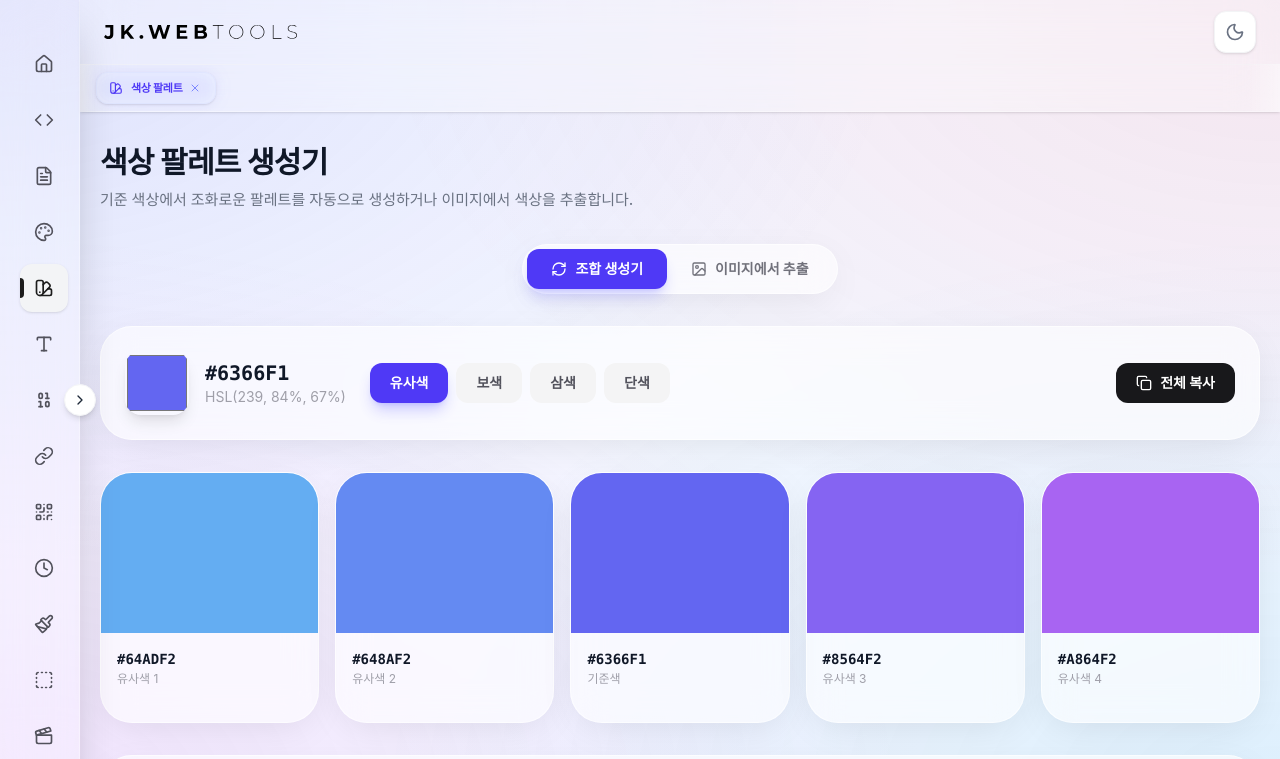
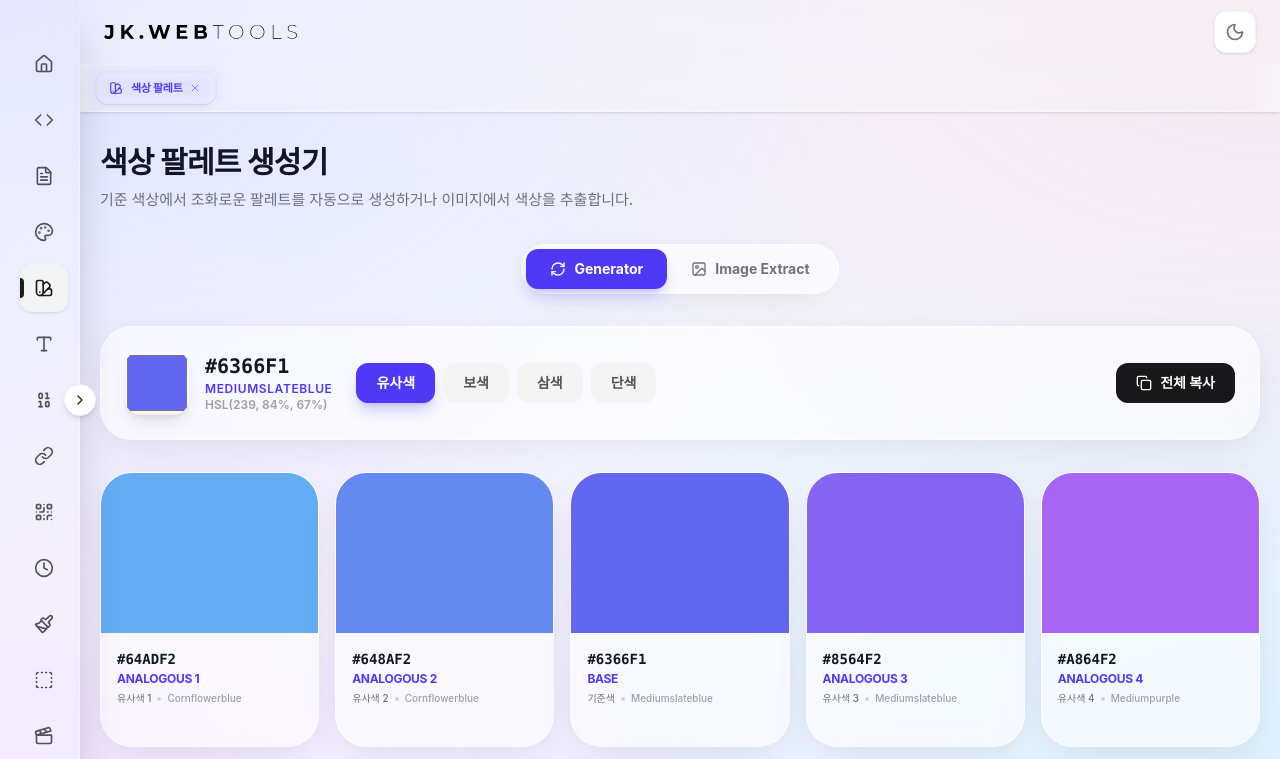
Before and after one commit to lebass98/web_guide, a Next.js app: page /tools/color-palette in a window 1280 px wide. Shown: the top 759 px of the page. Built offline with nearby package versions, Linux system fonts and the light colour scheme; a web font is replaced by a local one.

Commit message:
feat: 번역 매핑 및 CSS 색상 일치를 통해 컬러 팔레트에 영어 이름 지원 추가

```diff
--- a/src/app/tools/color-palette/page.tsx
+++ b/src/app/tools/color-palette/page.tsx
@@ -8,6 +8,90 @@ import { useToast } from "@/components/providers/ToastProvider";
 interface PaletteColor {
     hex: string;
     name: string;
+    enName: string;
+}
+
+const NAME_TRANSLATIONS: Record<string, string> = {
+    "기준색": "Base",
+    "유사색 1": "Analogous 1",
+    "유사색 2": "Analogous 2",
+    "유사색 3": "Analogous 3",
+    "유사색 4": "Analogous 4",
+    "밝은 색": "Light",
+    "어두운 색": "Dark",
+    "보색 (밝음)": "Comp (Light)",
+    "보색": "Complementary",
+    "삼각 2": "Triadic 2",
+    "삼각 3": "Triadic 3",
+    "추가색 1": "Add 1",
+    "추가색 2": "Add 2",
+    "가장 밝음": "Lightest",
+    "밝음": "Light",
+    "어두움": "Dark",
+    "가장 어두움": "Darkest",
+    "메인 색상 1": "Main 1",
+    "메인 색상 2": "Main 2",
+    "보조 색상 1": "Sec 1",
+    "보조 색상 2": "Sec 2",
+    "포인트 색상": "Accent",
+};
+
+const CSS_COLOR_NAMES: Record<string, string> = {
+    aliceblue: "#f0f8ff", antiquewhite: "#faebd7", aqua: "#00ffff", aquamarine: "#7fffd4", azure: "#f0ffff",
+    beige: "#f5f5dc", bisque: "#ffe4c4", black: "#000000", blanchedalmond: "#ffebcd", blue: "#0000ff",
+    blueviolet: "#8a2be2", brown: "#a52a2a", burlywood: "#deb887", cadetblue: "#5f9ea0", chartreuse: "#7fff00",
+    chocolate: "#d2691e", coral: "#ff7f50", cornflowerblue: "#6495ed", cornsilk: "#fff8dc", crimson: "#dc143c",
+    cyan: "#00ffff", darkblue: "#00008b", darkcyan: "#008b8b", darkgoldenrod: "#b8860b", darkgray: "#a9a9a9",
+    darkgreen: "#006400", darkgrey: "#a9a9a9", darkkhaki: "#bdb76b", darkmagenta: "#8b008b", darkolivegreen: "#556b2f",
+    darkorange: "#ff8c00", darkorchid: "#9932cc", darkred: "#8b0000", darksalmon: "#e9967a", darkseagreen: "#8fbc8f",
+    darkslateblue: "#483d8b", darkslategray: "#2f4f4f", darkslategrey: "#2f4f4f", darkturquoise: "#00ced1", darkviolet: "#9400d3",
+    deeppink: "#ff1493", deepskyblue: "#00bfff", dimgray: "#696969", dimgrey: "#696969", dodgerblue: "#1e90ff",
+    firebrick: "#b22222", floralwhite: "#fffaf0", forestgreen: "#228b22", fuchsia: "#ff00ff", gainsboro: "#dcdcdc",
+    ghostwhite: "#f8f8ff", gold: "#ffd700", goldenrod: "#daa520", gray: "#808080", green: "#008000",
+    greenyellow: "#adff2f", grey: "#808080", honeydew: "#f0fff0", hotpink: "#ff69b4", indianred: "#cd5c5c",
+    indigo: "#4b0082", ivory: "#fffff0", khaki: "#f0e68c", lavender: "#e6e6fa", lavenderblush: "#fff0f5",
+    lawngreen: "#7cfc00", lemonchiffon: "#fffacd", lightblue: "#add8e6", lightcoral: "#f08080", lightcyan: "#e0ffff",
+    lightgoldenrodyellow: "#fafad2", lightgray: "#d3d3d3", lightgreen: "#90ee90", lightgrey: "#d3d3d3", lightpink: "#ffb6c1",
+    lightsalmon: "#ffa07a", lightseagreen: "#20b2aa", lightskyblue: "#87ceeb", lightslategray: "#778899", lightslategrey: "#778899",
+    lightsteelblue: "#b0c4de", lightyellow: "#ffffe0", lime: "#00ff00", limegreen: "#32cd32", linen: "#faf0e6",
+    magenta: "#ff00ff", maroon: "#800000", mediumaquamarine: "#66cdaa", mediumblue: "#0000cd", mediumorchid: "#ba55d3",
+    mediumpurple: "#9370db", mediumseagreen: "#3cb371", mediumslateblue: "#7b68ee", mediumspringgreen: "#00fa9a", mediumturquoise: "#48d1cc",
+    mediumvioletred: "#c71585", midnightblue: "#191970", mintcream: "#f5fffa", mistyrose: "#ffe4e1", moccasin: "#ffe4b5",
+    navajowhite: "#ffdead", navy: "#000080", oldlace: "#fdf5e6", olive: "#808000", olivedrab: "#6b8e23",
+    orange: "#ffa500", orangered: "#ff4500", orchid: "#da70d6", palegoldenrod: "#eee8aa", palegreen: "#98fb98",
+    paleturquoise: "#afeeee", palevioletred: "#db7093", papayawhip: "#ffefd5", peachpuff: "#ffdab9", peru: "#cd853f",
+    pink: "#ffc0cb", plum: "#dda0dd", powderblue: "#b0e0e6", purple: "#800080", rebeccapurple: "#663399",
+    red: "#ff0000", rosybrown: "#bc8f8f", royalblue: "#4169e1", saddlebrown: "#8b4513", salmon: "#fa8072",
+    sandybrown: "#f4a460", seagreen: "#2e8b57", seashell: "#fff5ee", sienna: "#a0522d", silver: "#c0c0c0",
+    skyblue: "#87ceeb", slateblue: "#6a5acd", slategray: "#708090", slategrey: "#708090", snow: "#fffafa",
+    springgreen: "#00ff7f", steelblue: "#4682b4", tan: "#d2b48c", teal: "#008080", thistle: "#d8bfd8",
+    tomato: "#ff6347", turquoise: "#40e0d0", violet: "#ee82ee", wheat: "#f5deb3", white: "#ffffff",
+    whitesmoke: "#f5f5f5", yellow: "#ffff00", yellowgreen: "#9acd32"
+};
+
+function getClosestColorName(hex: string): string {
+    const r1 = parseInt(hex.slice(1, 3), 16);
+    const g1 = parseInt(hex.slice(3, 5), 16);
+    const b1 = parseInt(hex.slice(5, 7), 16);
+
+    let minDistance = Infinity;
+    let closestName = "Unknown";
+
+    for (const [name, colorHex] of Object.entries(CSS_COLOR_NAMES)) {
+        const r2 = parseInt(colorHex.slice(1, 3), 16);
+        const g2 = parseInt(colorHex.slice(3, 5), 16);
+        const b2 = parseInt(colorHex.slice(5, 7), 16);
+
+        const distance = Math.sqrt(
+            Math.pow(r2 - r1, 2) + Math.pow(g2 - g1, 2) + Math.pow(b2 - b1, 2)
+        );
+
+        if (distance < minDistance) {
+            minDistance = distance;
+            closestName = name.charAt(0).toUpperCase() + name.slice(1);
+        }
+    }
+    return closestName;
 }
 
 function hexToHsl(hex: string): [number, number, number] {
@@ -40,41 +124,47 @@ function hslToHex(h: number, s: number, l: number): string {
 
 function generatePalette(baseHex: string, type: string): PaletteColor[] {
     const [h, s, l] = hexToHsl(baseHex);
+    const createColor = (hex: string, name: string): PaletteColor => ({
+        hex,
+        name,
+        enName: NAME_TRANSLATIONS[name] || getClosestColorName(hex)
+    });
+
     switch (type) {
         case "analogous":
             return [
-                { hex: hslToHex((h - 30 + 360) % 360, s, l), name: "유사색 1" },
-                { hex: hslToHex((h - 15 + 360) % 360, s, l), name: "유사색 2" },
-                { hex: baseHex, name: "기준색" },
-                { hex: hslToHex((h + 15) % 360, s, l), name: "유사색 3" },
-                { hex: hslToHex((h + 30) % 360, s, l), name: "유사색 4" },
+                createColor(hslToHex((h - 30 + 360) % 360, s, l), "유사색 1"),
+                createColor(hslToHex((h - 15 + 360) % 360, s, l), "유사색 2"),
+                createColor(baseHex, "기준색"),
+                createColor(hslToHex((h + 15) % 360, s, l), "유사색 3"),
+                createColor(hslToHex((h + 30) % 360, s, l), "유사색 4"),
             ];
         case "complementary":
             return [
-                { hex: hslToHex(h, s, Math.min(l + 20, 95)), name: "밝은 색" },
-                { hex: baseHex, name: "기준색" },
-                { hex: hslToHex(h, s, Math.max(l - 20, 5)), name: "어두운 색" },
-                { hex: hslToHex((h + 180) % 360, s, Math.min(l + 10, 90)), name: "보색 (밝음)" },
-                { hex: hslToHex((h + 180) % 360, s, l), name: "보색" },
+                createColor(hslToHex(h, s, Math.min(l + 20, 95)), "밝은 색"),
+                createColor(baseHex, "기준색"),
+                createColor(hslToHex(h, s, Math.max(l - 20, 5)), "어두운 색"),
+                createColor(hslToHex((h + 180) % 360, s, Math.min(l + 10, 90)), "보색 (밝음)"),
+                createColor(hslToHex((h + 180) % 360, s, l), "보색"),
             ];
         case "triadic":
             return [
-                { hex: baseHex, name: "기준색" },
-                { hex: hslToHex((h + 120) % 360, s, l), name: "삼각 2" },
-                { hex: hslToHex((h + 240) % 360, s, l), name: "삼각 3" },
-                { hex: hslToHex((h + 60) % 360, s, l), name: "추가색 1" },
-                { hex: hslToHex((h + 180) % 360, s, l), name: "추가색 2" },
+                createColor(baseHex, "기준색"),
+                createColor(hslToHex((h + 120) % 360, s, l), "삼각 2"),
+                createColor(hslToHex((h + 240) % 360, s, l), "삼각 3"),
+                createColor(hslToHex((h + 60) % 360, s, l), "추가색 1"),
+                createColor(hslToHex((h + 180) % 360, s, l), "추가색 2"),
             ];
         case "monochromatic":
             return [
-                { hex: hslToHex(h, s, 90), name: "가장 밝음" },
-                { hex: hslToHex(h, s, 70), name: "밝음" },
-                { hex: baseHex, name: "기준색" },
-                { hex: hslToHex(h, s, Math.max(l - 20, 15)), name: "어두움" },
-                { hex: hslToHex(h, s, Math.max(l - 40, 5)), name: "가장 어두움" },
+                createColor(hslToHex(h, s, 90), "가장 밝음"),
+                createColor(hslToHex(h, s, 70), "밝음"),
+                createColor(baseHex, "기준색"),
+                createColor(hslToHex(h, s, Math.max(l - 20, 15)), "어두움"),
+                createColor(hslToHex(h, s, Math.max(l - 40, 5)), "가장 어두움"),
             ];
         default:
-            return [{ hex: baseHex, name: "기준색" }];
+            return [createColor(baseHex, "기준색")];
     }
 }
 
@@ -126,7 +216,12 @@ function extractColorsFromData(dataUrl: string): Promise<PaletteColor[]> {
                 const g = Math.round(bucket.g / bucket.count);
                 const b = Math.round(bucket.b / bucket.count);
                 const hex = "#" + [r, g, b].map(x => x.toString(16).padStart(2, "0")).join("");
-                results.push({ hex, name: names[results.length] });
+                const name = names[results.length];
+                results.push({
+                    hex,
+                    name,
+                    enName: NAME_TRANSLATIONS[name] || getClosestColorName(hex)
+                });
             }
             resolve(results);
         };
@@ -217,7 +312,7 @@ export default function ColorPalettePage() {
                             : "text-zinc-500 dark:text-zinc-400 hover:text-zinc-800 dark:hover:text-zinc-200 hover:bg-white/5"
                         }`}
                     >
-                        <RefreshCw className="w-4 h-4" /> 조합 생성기
+                        <RefreshCw className="w-4 h-4" /> Generator
                     </button>
                     <button
                         onClick={() => setInputMode("image")}
@@ -227,7 +322,7 @@ export default function ColorPalettePage() {
                             : "text-zinc-500 dark:text-zinc-400 hover:text-zinc-800 dark:hover:text-zinc-200 hover:bg-white/5"
                         }`}
                     >
-                        <ImageIcon className="w-4 h-4" /> 이미지에서 추출
+                        <ImageIcon className="w-4 h-4" /> Image Extract
                     </button>
                 </div>
             </div>
@@ -239,8 +334,11 @@ export default function ColorPalettePage() {
                         <div className="flex items-center gap-4 shrink-0">
                             <input type="color" value={baseColor} onChange={(e) => setBaseColor(e.target.value)} className="w-16 h-16 rounded-2xl cursor-pointer border-0 bg-transparent shadow-lg" />
                             <div>
-                                <p className="font-mono font-bold text-xl text-gray-900 dark:text-white">{baseColor.toUpperCase()}</p>
-                                <p className="text-sm text-zinc-400">HSL({h}, {s}%, {l}%)</p>
+                                <p className="font-mono font-bold text-xl text-gray-900 dark:text-white leading-tight">{baseColor.toUpperCase()}</p>
+                                <div className="flex flex-col text-xs font-semibold mt-0.5">
+                                    <span className="text-indigo-600 dark:text-indigo-400 uppercase tracking-wider">{getClosestColorName(baseColor)}</span>
+                                    <span className="text-zinc-400">HSL({h}, {s}%, {l}%)</span>
+                                </div>
                             </div>
                         </div>
                         <div className="flex flex-wrap gap-2 flex-1">
@@ -329,9 +427,16 @@ export default function ColorPalettePage() {
                             >
                                 <div className="h-40 w-full transition-all duration-300 group-hover:scale-105" style={{ backgroundColor: color.hex }} />
                                 <div className="p-4 text-left">
-                                    <p className="font-mono font-bold text-sm text-gray-900 dark:text-white mb-0.5">{color.hex.toUpperCase()}</p>
-                                    <p className="text-xs text-zinc-400">{color.name}</p>
-                                    <p className="text-[10px] text-zinc-400 mt-1 opacity-0 group-hover:opacity-100 transition-opacity font-bold">클릭하여 복사</p>
+                                    <p className="font-mono font-bold text-sm text-gray-900 dark:text-white mb-1">{color.hex.toUpperCase()}</p>
+                                    <div className="flex flex-col gap-1">
+                                        <p className="text-[12px] font-bold text-indigo-600 dark:text-indigo-400 uppercase tracking-tight leading-none">{color.enName}</p>
+                                        <div className="flex items-center gap-1.5 mt-0.5">
+                                            <p className="text-[10px] font-medium text-zinc-500 dark:text-zinc-400">{color.name}</p>
+                                            <span className="w-1 h-1 rounded-full bg-zinc-300 dark:bg-zinc-700" />
+                                            <p className="text-[10px] font-medium text-zinc-400">{getClosestColorName(color.hex)}</p>
+                                        </div>
+                                    </div>
+                                    <p className="text-[9px] text-zinc-400 mt-2.5 opacity-0 group-hover:opacity-100 transition-opacity font-bold uppercase tracking-tighter">Click to Copy</p>
                                 </div>
                             </button>
                         ))}
```
